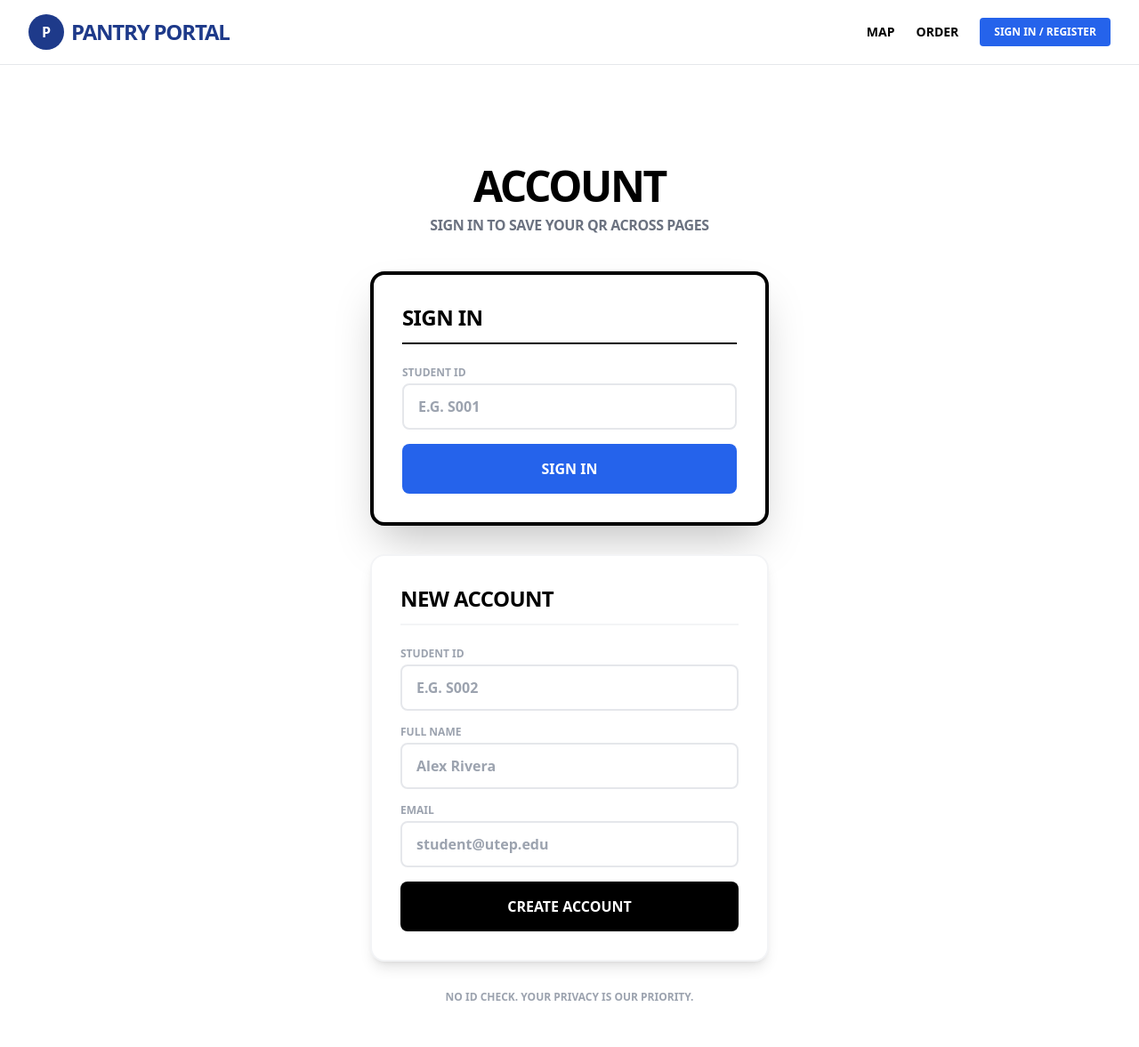
After one commit to javier-m2306/BorderHack, a Flask app: page /login in a window 1280 px wide. The commit adds this page. Shown: the whole page at 89% size. Run offline with Flask 3, Linux system fonts and the light colour scheme; some libraries are stand-ins or nearby versions.

Commit message:
account to save qr code

```diff
--- a/pantry_app/app.py
+++ b/pantry_app/app.py
@@ -1,17 +1,107 @@
 from flask import Flask, render_template, request, session, redirect, url_for
 import uuid
-# Re-importing the function that was causing the "UndefinedVariable" error
-from database import generate_qrcode
+from database import generate_qrcode, init_db, make_new_account, get_connection
 
 app = Flask(__name__)
-app.secret_key = 'utep_borderhack_2026' # Essential for session management
+app.secret_key = 'utep_borderhack_2026'
 
-# 1. State: Selecting Pantry (Map View)
+
+# ── DB helpers added here to keep database.py minimal ──────────────
+
+def get_account_by_number(number):
+    conn = get_connection()
+    cursor = conn.cursor()
+    cursor.execute("SELECT * FROM account WHERE number = ?", (number,))
+    row = cursor.fetchone()
+    conn.close()
+    return dict(row) if row else None
+
+def save_qr_for_account(account_id, qr_code):
+    """Save (or replace) the single active QR for this account."""
+    conn = get_connection()
+    cursor = conn.cursor()
+    # Store on the account row itself — add column if it doesn't exist yet
+    try:
+        cursor.execute("ALTER TABLE account ADD COLUMN active_qr TEXT")
+        conn.commit()
+    except Exception:
+        pass  # column already exists
+    cursor.execute(
+        "UPDATE account SET active_qr = ? WHERE id = ?",
+        (qr_code, account_id)
+    )
+    conn.commit()
+    conn.close()
+
+def get_qr_for_account(account_id):
+    conn = get_connection()
+    cursor = conn.cursor()
+    try:
+        cursor.execute("SELECT active_qr FROM account WHERE id = ?", (account_id,))
+        row = cursor.fetchone()
+        conn.close()
+        return row["active_qr"] if row else None
+    except Exception:
+        conn.close()
+        return None
+
+
+# ── Routes ──────────────────────────────────────────────────────────
+
 @app.route('/')
 def index():
     return render_template('index.html')
 
-# 2. State: Build List (Inventory Selection)
+
+# ── Auth ────────────────────────────────────────────────────────────
+
+@app.route('/login', methods=['GET', 'POST'])
+def login():
+    error = None
+    if request.method == 'POST':
+        number = request.form.get('number', '').strip().upper()
+        account = get_account_by_number(number)
+        if account:
+            session['account_id'] = account['id']
+            session['account_name'] = account['name']
+            session['account_number'] = account['number']
+            return redirect(url_for('index'))
+        else:
+            error = "Student ID not found. Please register first."
+    return render_template('login.html', error=error)
+
+
+@app.route('/register', methods=['POST'])
+def register():
+    number = request.form.get('number', '').strip().upper()
+    name = request.form.get('name', '').strip()
+    email = request.form.get('email', '').strip()
+
+    if not (number and name and email):
+        return render_template('login.html', error="All fields are required.")
+
+    existing = get_account_by_number(number)
+    if existing:
+        return render_template('login.html', error="That ID is already registered. Please log in.")
+
+    try:
+        account_id = make_new_account(number, email, name)
+        session['account_id'] = account_id
+        session['account_name'] = name
+        session['account_number'] = number
+        return redirect(url_for('index'))
+    except Exception as e:
+        return render_template('login.html', error=f"Registration failed: {e}")
+
+
+@app.route('/logout')
+def logout():
+    session.clear()
+    return redirect(url_for('index'))
+
+
+# ── Order flow ──────────────────────────────────────────────────────
+
 @app.route('/build', methods=['GET', 'POST'])
 def build_list():
     if request.method == 'POST':
@@ -19,11 +109,10 @@ def build_list():
         session['current_order'] = selected_items
         return redirect(url_for('checkout'))
 
-    # Static inventory for demo; real data comes from pantry_food table
     food_inventory = ["Rice", "Beans", "Pasta", "Canned Corn", "Peanut Butter"]
     return render_template('build_list.html', food=food_inventory)
 
-# 3. State: Secure Confirmation
+
 @app.route('/checkout', methods=['GET', 'POST'])
 def checkout():
     if request.method == 'POST':
@@ -31,18 +120,42 @@ def checkout():
         session['current_order'] = selected_items
     return render_template('checkout.html')
 
-# 4. State: Awaiting Pickup (QR Generation)
+
 @app.route('/confirm', methods=['POST'])
 def confirm():
-    # 1. Create the ID
+    # If logged in, check for an existing QR — one at a time rule
+    account_id = session.get('account_id')
+    existing_qr = get_qr_for_account(account_id) if account_id else None
+
+    if existing_qr:
+        # Already have an active QR — show it instead of making a new one
+        return render_template('pickup.html', pickup_id=existing_qr, reused=True)
+
+    # Generate a new QR
     qr_id = str(uuid.uuid4())[:8].upper()
-
-    # 2. CALL THE GENERATOR (This was missing in your last paste)
     generate_qrcode(qr_id)
 
-    # 3. Pass pickup_id so the HTML can see it
-    return render_template('pickup.html', pickup_id=qr_id)
+    # Persist it if the user is logged in
+    if account_id:
+        save_qr_for_account(account_id, qr_id)
+
+    return render_template('pickup.html', pickup_id=qr_id, reused=False)
+
+
+@app.route('/my-qr')
+def my_qr():
+    """Let a logged-in user retrieve their active QR after navigating away."""
+    account_id = session.get('account_id')
+    if not account_id:
+        return redirect(url_for('login'))
+
+    existing_qr = get_qr_for_account(account_id)
+    if existing_qr:
+        return render_template('pickup.html', pickup_id=existing_qr, reused=True)
+
+    return redirect(url_for('build_list'))
+
 
 if __name__ == '__main__':
-    # Running on port 5001 for the BorderHack demo
+    init_db()
     app.run(debug=True, port=5001)
--- a/pantry_app/database.py
+++ b/pantry_app/database.py
@@ -1,11 +1,16 @@
 import sqlite3
 import qrcode
+import os
 
 DB_NAME = "pantry_app.db"
 
+
+
 def generate_qrcode(qr_value):
+    static_dir = os.path.join(os.path.dirname(os.path.abspath(__file__)), "static")
+    os.makedirs(static_dir, exist_ok=True)
     img = qrcode.make(qr_value)
-    img.save(f"{qr_value}.png")
+    img.save(os.path.join(static_dir, f"{qr_value}.png"))
 
 
 DB_NAME = "pantry_app.db"
--- a/pantry_app/templates/base.html
+++ b/pantry_app/templates/base.html
@@ -4,7 +4,6 @@
 <meta charset="UTF-8">
 <meta name="viewport" content="width=device-width, initial-scale=1.0">
 <title>Food Pantry</title>
-    <!-- Bootstrap for quick, clean styling -->
 <script src="https://cdn.tailwindcss.com"></script>
 <style>
 body { background-color: #f8f9fa; color: #333; }
@@ -12,7 +11,6 @@
 </style>
 </head>
 <body class="bg-white text-black font-sans">
-    <!-- Clean White Header like the example -->
 <header class="border-b border-gray-200 py-4 px-8 flex justify-between items-center bg-white sticky top-0 z-50">
   <div class="flex items-center gap-2">
     <div class="w-10 h-10 bg-blue-900 rounded-full flex items-center justify-center text-white font-bold">P</div>
@@ -21,12 +19,23 @@
   <div class="flex gap-6 font-bold text-sm items-center">
     <a href="/" class="hover:text-blue-700">MAP</a>
     <a href="/build" class="hover:text-blue-700">ORDER</a>
-            <div class="relative">
-                <!--<span class="bg-blue-600 text-white text-xs rounded-full px-2 py-1">0</span>-->
-            </div>
+
+    {% if session.get('account_id') %}
+      <!-- Logged-in: show name, My QR link, and logout -->
+      <a href="/my-qr" class="hover:text-blue-700 flex items-center gap-1">
+        <span>🎫</span> My QR
+      </a>
+      <span class="text-gray-400">|</span>
+      <span class="text-gray-600">{{ session.get('account_name', '') }}</span>
+      <a href="/logout" class="bg-gray-100 hover:bg-gray-200 px-3 py-1 rounded font-bold text-xs uppercase transition">Log Out</a>
+    {% else %}
+      <!-- Guest: show login link -->
+      <a href="/login" class="bg-blue-600 hover:bg-blue-700 text-white px-4 py-2 rounded font-black uppercase text-xs transition">
+        Sign In / Register
+      </a>
+    {% endif %}
   </div>
 </header>
-
 <main class="max-w-6xl mx-auto px-6 py-12">
   {% block content %}{% endblock %}
 </main>
--- /dev/null
+++ b/pantry_app/templates/login.html
@@ -0,0 +1,61 @@
+{% extends "base.html" %}
+{% block content %}
+<div class="max-w-md mx-auto mt-16">
+  <div class="text-center mb-10">
+    <h1 class="text-5xl font-black uppercase tracking-tighter leading-none mb-2">Account</h1>
+    <p class="text-gray-500 font-bold uppercase tracking-tight">Sign in to save your QR across pages</p>
+  </div>
+
+  {% if error %}
+  <div class="mb-6 bg-red-50 border-2 border-red-400 text-red-700 font-bold uppercase text-sm px-4 py-3 rounded-xl">
+    {{ error }}
+  </div>
+  {% endif %}
+
+  <!-- Login -->
+  <div class="bg-white border-4 border-black rounded-2xl p-8 shadow-2xl mb-8">
+    <h2 class="text-2xl font-black uppercase tracking-tight mb-6 border-b-2 border-black pb-3">Sign In</h2>
+    <form action="/login" method="POST" class="space-y-4">
+      <div>
+        <label class="block text-xs font-black uppercase text-gray-400 mb-1">Student ID</label>
+        <input type="text" name="number" placeholder="e.g. S001"
+          class="w-full border-2 border-gray-200 rounded-lg px-4 py-3 font-bold uppercase focus:border-blue-600 focus:outline-none transition" required>
+      </div>
+      <button type="submit"
+        class="w-full bg-blue-600 text-white py-4 font-black uppercase rounded-lg hover:bg-blue-700 transition transform active:scale-95">
+        Sign In
+      </button>
+    </form>
+  </div>
+
+  <!-- Register -->
+  <div class="bg-white border-2 border-gray-100 rounded-2xl p-8 shadow-lg">
+    <h2 class="text-2xl font-black uppercase tracking-tight mb-6 border-b-2 border-gray-100 pb-3">New Account</h2>
+    <form action="/register" method="POST" class="space-y-4">
+      <div>
+        <label class="block text-xs font-black uppercase text-gray-400 mb-1">Student ID</label>
+        <input type="text" name="number" placeholder="e.g. S002"
+          class="w-full border-2 border-gray-200 rounded-lg px-4 py-3 font-bold uppercase focus:border-blue-600 focus:outline-none transition" required>
+      </div>
+      <div>
+        <label class="block text-xs font-black uppercase text-gray-400 mb-1">Full Name</label>
+        <input type="text" name="name" placeholder="Alex Rivera"
+          class="w-full border-2 border-gray-200 rounded-lg px-4 py-3 font-bold focus:border-blue-600 focus:outline-none transition" required>
+      </div>
+      <div>
+        <label class="block text-xs font-black uppercase text-gray-400 mb-1">Email</label>
+        <input type="email" name="email" placeholder="student@utep.edu"
+          class="w-full border-2 border-gray-200 rounded-lg px-4 py-3 font-bold focus:border-blue-600 focus:outline-none transition" required>
+      </div>
+      <button type="submit"
+        class="w-full bg-black text-white py-4 font-black uppercase rounded-lg hover:bg-gray-800 transition transform active:scale-95">
+        Create Account
+      </button>
+    </form>
+  </div>
+
+  <p class="text-center text-gray-400 text-xs font-bold uppercase mt-8">
+    No ID check. Your privacy is our priority.
+  </p>
+</div>
+{% endblock %}
```
Also changed, not shown: pantry_app/templates/pickup.html (+34 -10 lines), QR-S001-001.png (deleted), pantry_app.db, pantry_app/6A915704.png (deleted), pantry_app/9A910D91.png (deleted), pantry_app/static/5D6B382B.png (added), pantry_app/static/QR-S001-001.png (deleted), 1 other file. Lines whose indentation alone changed are shown as unchanged.
